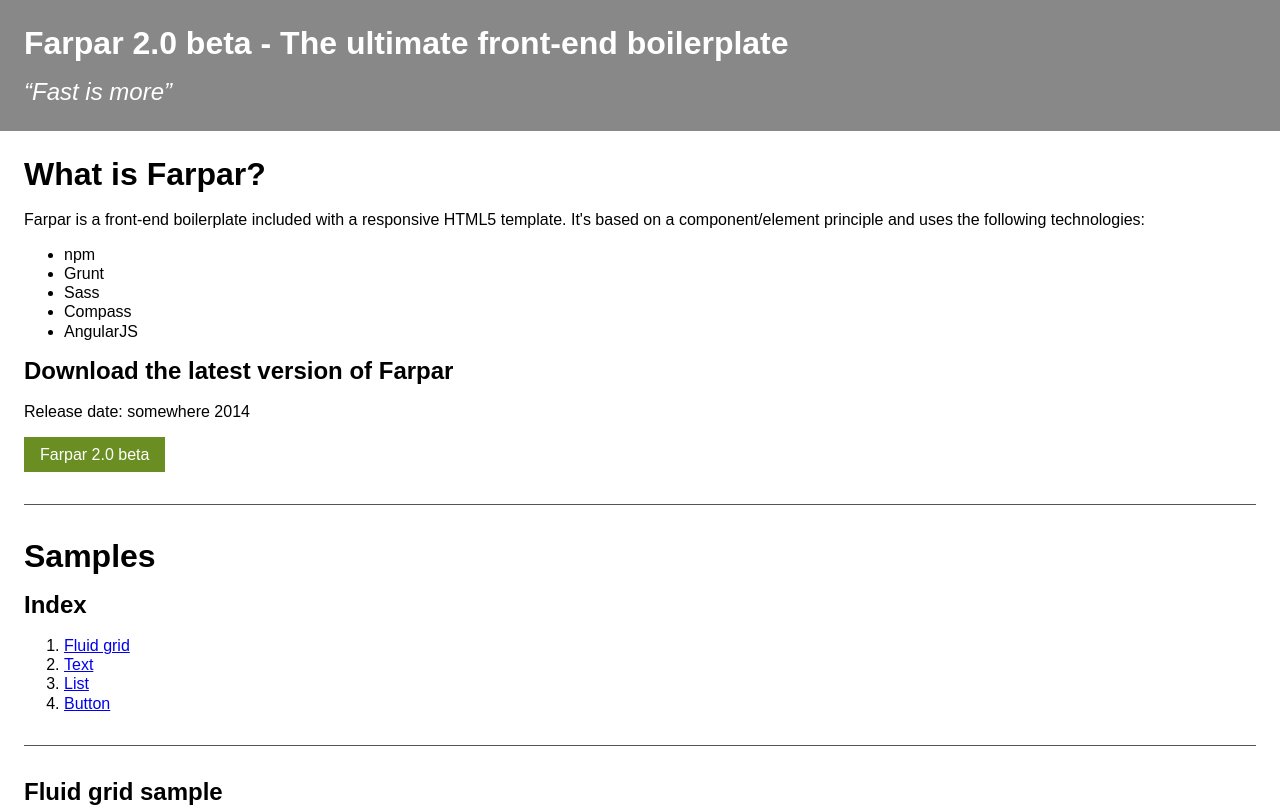
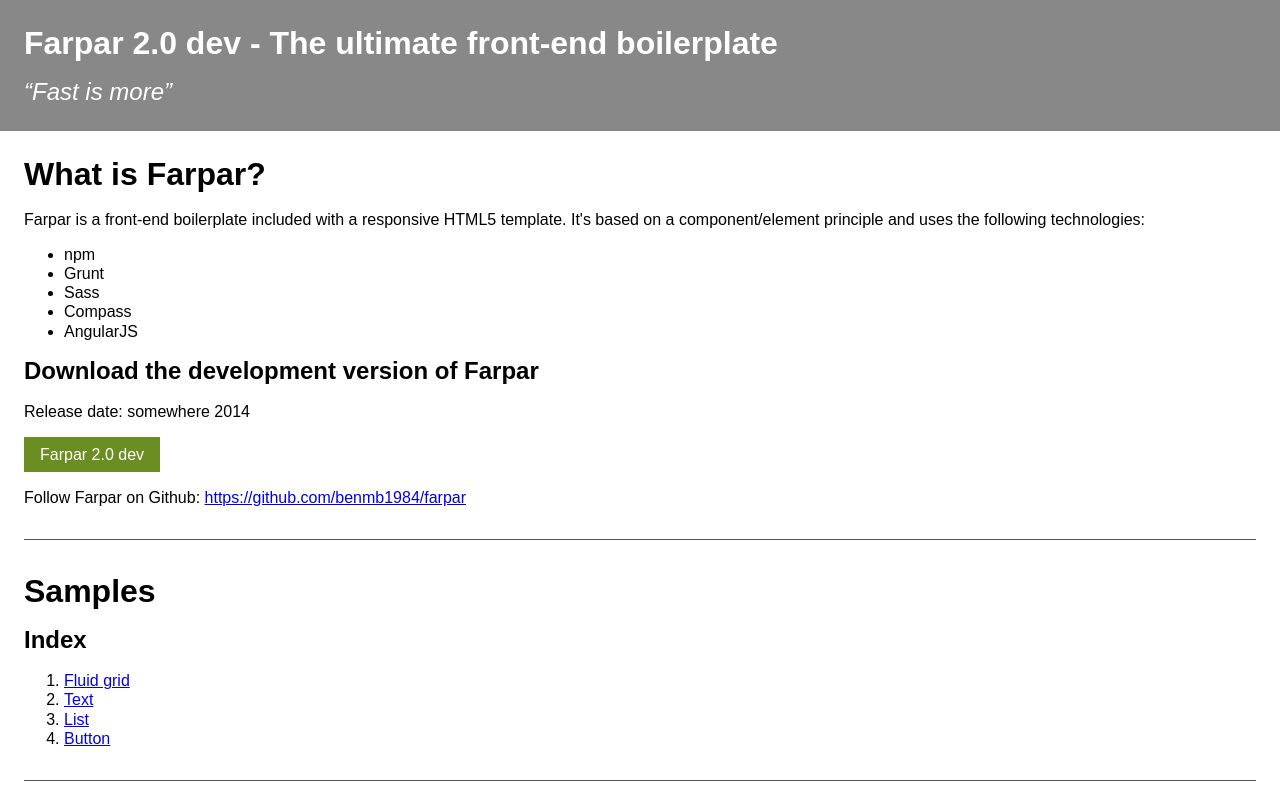
Before and after one commit to devbyray/farpar, a website: page index.html in a window 1280 px wide. Shown: the top 810 px of the page. Drawn offline with Linux system fonts and the light colour scheme.

Commit message:
Changed some text.

```diff
--- a/index.html
+++ b/index.html
@@ -13,7 +13,7 @@
 	<body>
 		<header class="header">
 			<div class="section">
-				<h1 class="h1">Farpar 2.0 beta - The ultimate front-end boilerplate</h1>
+				<h1 class="h1">Farpar 2.0 dev - The ultimate front-end boilerplate</h1>
 				<p class="p_large p_italic">
 					<q class="q">Fast is more</q>
 				</p>
@@ -33,9 +33,10 @@
 				<li>AngularJS</li>
 			</ul>
 
-			<h2 class="h2">Download the latest version of Farpar</h2>
+			<h2 class="h2">Download the development version of Farpar</h2>
 			<p class="p">Release date: <time datetime="2014-31-12">somewhere 2014</time></p>
-			<a href="#" class="button_green">Farpar 2.0 beta</a>
+			<a href="https://github.com/benmb1984/farpar/archive/master.zip" class="button_green">Farpar 2.0 dev</a>
+			<p class="p">Follow Farpar on Github: <a class="a" href="https://github.com/benmb1984/farpar">https://github.com/benmb1984/farpar</a></p>
 
 			<hr class="hr" />
 		</div>
```
